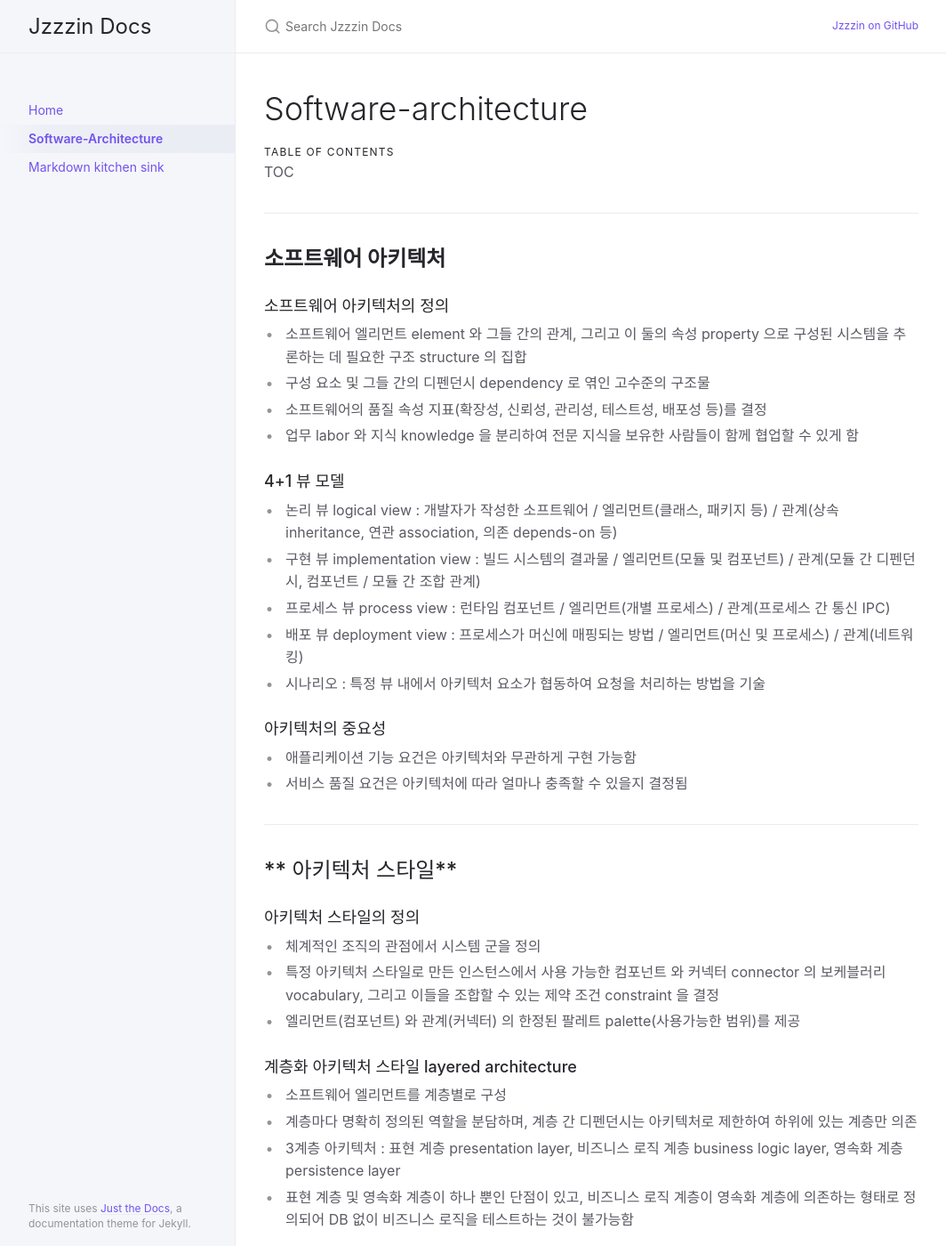
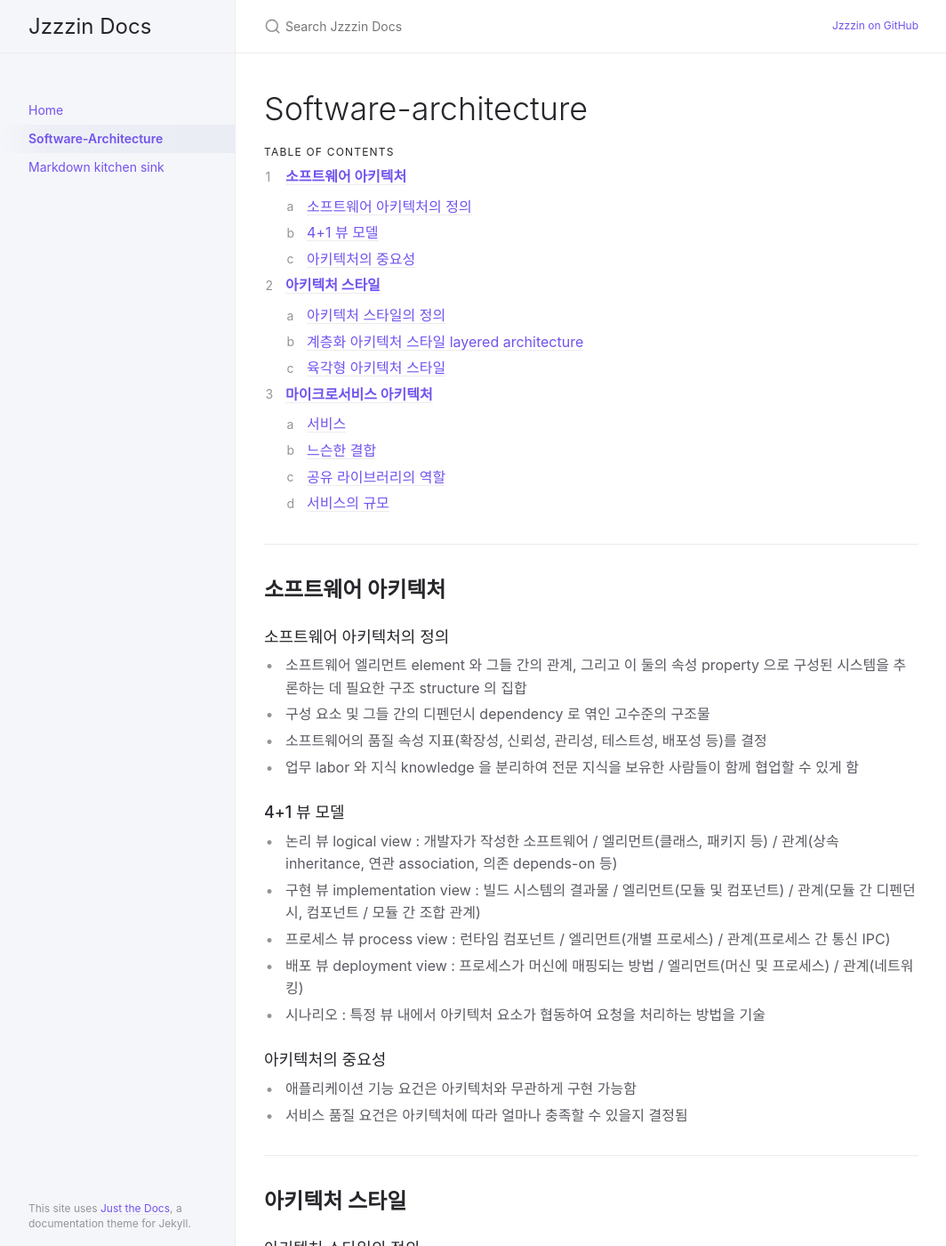
Before and after one commit to Jzzzin/Jzzzin.github.io, a Jekyll site: the page built from docs/software-architecture.md, in a window 1280 px wide and 1400 px high. Shown: the whole window at 89% size, without its empty margins (107-1171 px from the left). Built offline with Jekyll 4.4.1, drawn with Linux system fonts in a browser that asks for light colours; some of the changed text lies outside the part shown.

Commit message:
Update software-architecture.md

```diff
--- a/docs/software-architecture.md
+++ b/docs/software-architecture.md
@@ -11,7 +11,7 @@ nav_order: 2
 ## Table of contents
 {: .no_toc .text-delta }
 
-TOC
+1. TOC
 {:toc}
 
 ---
@@ -38,7 +38,7 @@ TOC
 
 * * *
 
-## ** 아키텍처 스타일**
+## **아키텍처 스타일**
 
 ### 아키텍처 스타일의 정의
 - 체계적인 조직의 관점에서 시스템 군을 정의
@@ -61,7 +61,7 @@ TOC
 
 * * *
 
-## ** 마이크로서비스 아키텍처**
+## **마이크로서비스 아키텍처**
 
 ### 서비스
 - 어떤 기능이 구현되어 단독 배포가 가능한 소프트웨어 컴포넌트
```
